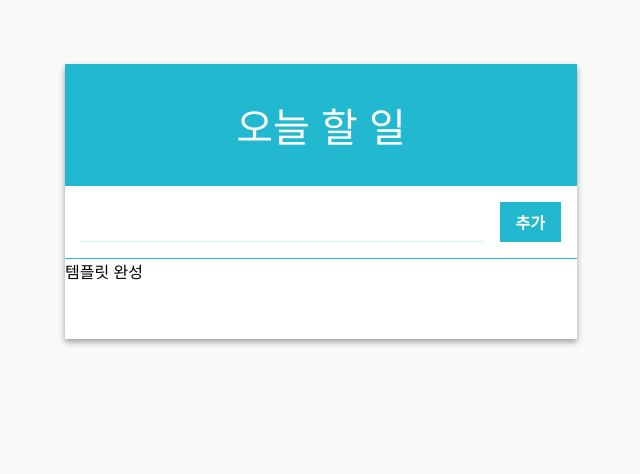
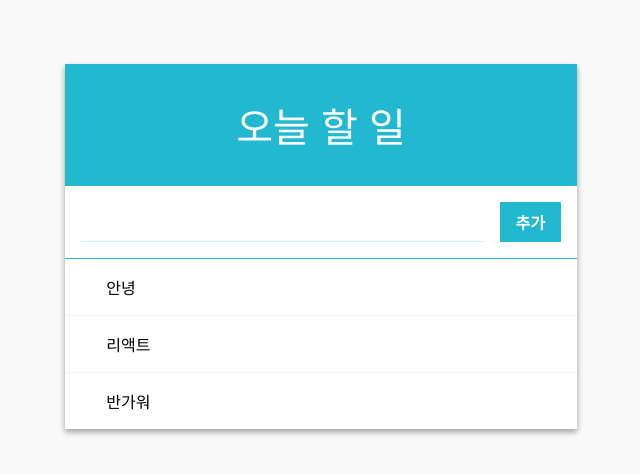
Before and after one commit to brainbackdoor/bbd-study, a React (Create React App) app: page / in a window 1280 px wide. Shown: the top 474 px of the page, without its empty margins (319-959 px from the left). Built offline with nearby package versions, Linux system fonts and the light colour scheme.

Commit message:
React JS Study - Step 02 ToDoList - Component/TodoItem

```diff
--- a/src/App.js
+++ b/src/App.js
@@ -1,13 +1,14 @@
 import React, { Component } from 'react';
 import TodoListTemplate from './components/TodoListTemplate';
 import Form from './components/Form';
+import TodoItemList from './components/TodoItemList';
 
 
 class App extends Component {
   render() {
     return (
     <TodoListTemplate form={<Form/>}>
-        템플릿 완성
+        <TodoItemList/>
       </TodoListTemplate>
     );
   }
--- /dev/null
+++ b/src/components/TodoItem.css
@@ -0,0 +1,47 @@
+.todo-item {
+    padding: 1rem;
+    display: flex;
+    align-items: center;
+    cursor: pointer;
+    transition: all 0.15s;
+    user-select: none;
+}
+
+.todo-item:hover {
+    background: #e3fafc;
+}
+
+/* mouse over 시 .remove 보이기 */
+.todo-item:hover .remove {
+    opacity: 1;
+}
+
+/* todo-item 사이에 윗 테두리 */
+.todo-item + .todo-item {
+    border-top: 1px solid #f1f3f5;
+}
+
+.remove {
+    margin-right: 1rem;
+    color: #e63980;
+    font-weight: 600;
+    opacity: 0;
+}
+
+.todo-text {
+    flex: 1;
+    word-break: break-all;
+}
+
+.checked {
+    text-decoration: line-through;
+    color: #abd5bd;
+}
+
+.check-mark {
+    font-size: 1.5rem;
+    line-height: 1rem;
+    margin-left: 1rem;
+    color: #3bc9db;
+    font-weight: 800;
+}
--- /dev/null
+++ b/src/components/TodoItem.js
@@ -0,0 +1,24 @@
+import React, { Component } from 'react';
+import './TodoItem.css';
+
+class TodoItem extends Component {
+    render() {
+        const { text, checked, id, onToggle, onRemove } = this.props;
+
+        return (
+            <div className="todo-item" onClick={() => onToggle(id)}>
+                <div className="remove" onClick={(e) => {
+                    e.stopPropagation();
+                    onRemove(id);
+                }}>&times;</div>
+                <div className={`todo-text ${checked && 'checked'}`}>
+                    <div>{text}</div>
+                </div>
+                {
+                    checked && (<div className="check-mark">✓</div>)
+                }
+            </div>
+        )
+    }
+}
+export default TodoItem;
--- a/src/components/TodoItemList.js
+++ b/src/components/TodoItemList.js
@@ -1,4 +1,5 @@
 import React, {Component} from 'react';
+import TodoItem from './TodoItem';
 
 class TodoItemList extends Component {
     render(){
@@ -6,6 +7,9 @@
 
         return (
             <div>
+                <TodoItem text = "안녕"/>
+                <TodoItem text = "리액트"/>
+                <TodoItem text = "반가워"/>
             </div>
         );
     }
```
